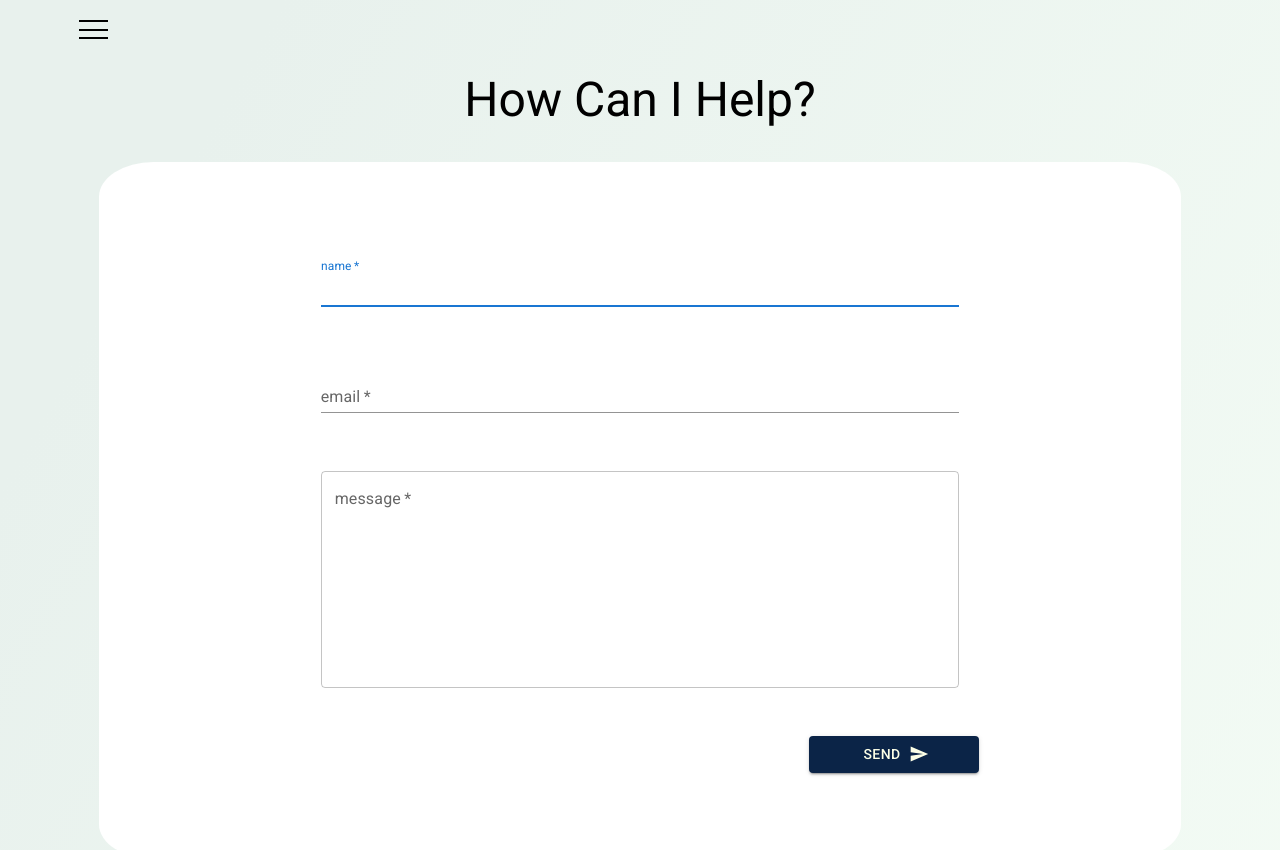
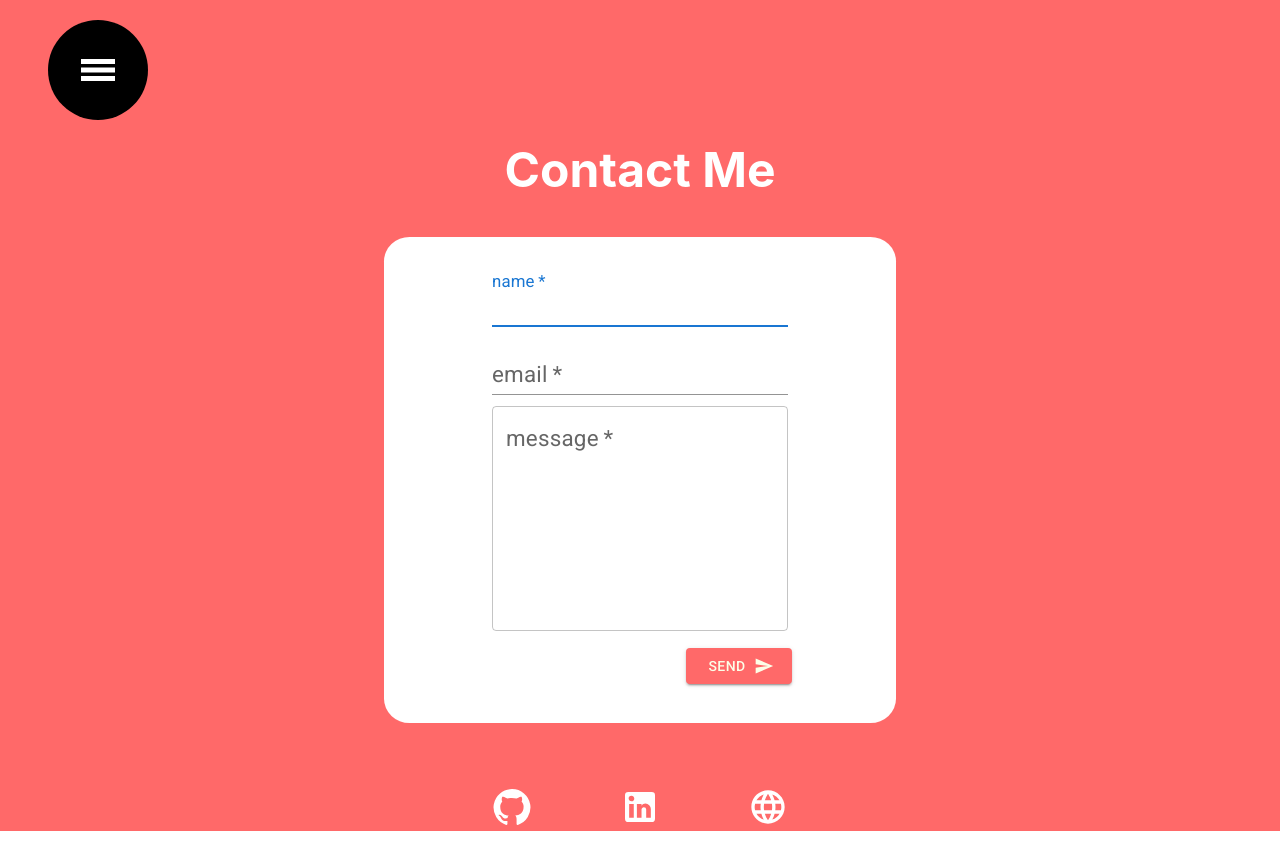
Before and after one commit to gshawnr/react_personal_site, a React (Create React App) app: page /contact in a window 1280 px wide. Shown: the top 850 px of the page. Built offline with nearby package versions, Linux system fonts and the light colour scheme; no server answers.

Commit message:
clean up

```diff
--- a/src/components/AboutMeContent.css
+++ b/src/components/AboutMeContent.css
@@ -1,5 +1,5 @@
 .about-me-content .about-me-content-text {
-  font-size: 1.25em;
+  font-size: 1.4rem;
   margin: 2% 15%;
-  padding: 2% 0 5%;
+  padding: 2% 0 3%;
 }
--- a/src/components/AboutMeContent.tsx
+++ b/src/components/AboutMeContent.tsx
@@ -4,7 +4,7 @@ import "./AboutMeContent.css";
 
 function AboutMeContent() {
   return (
-    <Box>
+    <Box sx={{ backgroundColor: "#FAF8F1" }}>
       <Box sx={{ textAlign: "center" }}>
         <Typography variant="h3">About Me</Typography>
       </Box>
@@ -19,8 +19,8 @@ function AboutMeContent() {
           engaging and interactive user interfaces. I'm also passionate about
           developing robust, scalable back-end solutions to support these
           applications. In addition to my technical experience, I hold a
-          business degree and a diploma in Software Systems Development from
-          BCIT.
+          business degree from the Richard Ivey School of Business and a
+          Software Systems Developer diploma from BCIT.
         </Typography>
         <Typography className="about-me-content-text">
           I'm always looking for new challenges and opportunities to learn and
--- a/src/components/App.css
+++ b/src/components/App.css
@@ -1,4 +1,5 @@
 .App {
+  background-color: #009fbd;
   text-align: center;
 }
 .app-nav {
@@ -12,18 +13,19 @@
 
 .app-nav__menu-icon {
   display: block;
-  width: 29px;
-  height: 19px;
+  width: 35px;
+  height: 22px;
   position: relative;
-  margin-left: 2.5em;
+  /* margin-left: 2.5em; */
   cursor: pointer;
 }
 
 .app-nav__menu-icon span {
   display: block;
   width: 99%;
-  height: 2px;
-  background-color: #000;
+  height: 5px;
+  /* background-color: #000; */
+  background-color: #fff;
   position: absolute;
   left: -1;
   transition: transform 0.2s ease-in-out;
--- a/src/components/App.tsx
+++ b/src/components/App.tsx
@@ -1,15 +1,34 @@
-import { useState } from "react";
-import { Routes, Route, useNavigate, useLocation } from "react-router-dom";
+import { useEffect, useState } from "react";
+import { Route, Routes, useLocation } from "react-router-dom";
 
+import Contact from "../screens/Contact";
+import Home from "../screens/Home";
+import Portfolio from "../screens/Portfolio";
 import Navbar from "./Navbar";
-import Home from "../screens/Home";
-import Contact from "../screens/Contact";
-import Portfolio from "../screens/Portfolio";
 
 import "./App.css";
 
 function App() {
   const [menuActive, setMenuActive] = useState(false);
+  const [navColor, setNavColor] = useState("#fff");
+
+  const location = useLocation();
+  useEffect(() => {
+    const { pathname } = location;
+    switch (pathname) {
+      case "/":
+        setNavColor("#009FBD");
+        break;
+      case "/portfolio":
+        setNavColor("#f7d060");
+        break;
+      case "/contact":
+        setNavColor("#FF6969");
+        break;
+      default:
+        break;
+    }
+  }, [location]);
 
   const toggleMenu = () => {
     setMenuActive(!menuActive);
@@ -17,14 +36,34 @@ function App() {
 
   return (
     <div className="App">
-      <div className={`app-nav ${menuActive ? "app-nav__menu--active" : ""}`}>
-        <div className="app-nav__menu" onClick={toggleMenu}>
-          <div className="app-nav__menu-icon">
-            <span></span>
-            <span></span>
-            <span></span>
+      <div
+        className={`app-nav ${menuActive ? "app-nav__menu--active" : ""}`}
+        style={{ backgroundColor: navColor }}
+      >
+        <div
+          className="app-nav__menu"
+          onClick={toggleMenu}
+          style={{ backgroundColor: navColor }}
+        >
+          <div
+            style={{
+              width: "100px",
+              height: "100px",
+              backgroundColor: "#000",
+              display: "flex",
+              alignItems: "center",
+              marginLeft: ".75%",
+              justifyContent: "center",
+              borderRadius: "50%",
+            }}
+          >
+            <div className="app-nav__menu-icon">
+              <span></span>
+              <span></span>
+              <span></span>
+            </div>
           </div>
-          <Navbar />
+          <Navbar linkColor={navColor} />
         </div>
       </div>
       <Routes>
--- a/src/components/Navbar.css
+++ b/src/components/Navbar.css
@@ -2,15 +2,14 @@
   display: none;
   position: absolute;
   top: 99%;
-  left: -1;
   width: 99%;
   overflow: hidden;
 }
 
 .nav__menu-items a {
   display: block;
-  color: #000;
-  font-size: 19px;
+  color: #fff;
+  font-size: 1.5em;
   font-weight: bold;
   padding: 14px 5px;
   transition: all 0.2s ease-in-out;
--- a/src/components/Navbar.tsx
+++ b/src/components/Navbar.tsx
@@ -2,13 +2,23 @@ import { Link } from "react-router-dom";
 
 import "./Navbar.css";
 
-const Navbar = () => {
+type NavbarProps = {
+  linkColor: string;
+};
+
+const Navbar = ({ linkColor }: NavbarProps) => {
   return (
     <div>
       <div className="nav__menu-items">
-        <Link to="/">HOME</Link>
-        <Link to="/portfolio">PORTFOLIO</Link>
-        <Link to="/contact">CONTACT</Link>
+        <Link style={{ backgroundColor: linkColor }} to="/">
+          HOME
+        </Link>
+        <Link style={{ backgroundColor: linkColor }} to="/portfolio">
+          PORTFOLIO
+        </Link>
+        <Link style={{ backgroundColor: linkColor }} to="/contact">
+          CONTACT
+        </Link>
       </div>
     </div>
   );
--- a/src/index.css
+++ b/src/index.css
@@ -3,12 +3,7 @@
 }
 
 body {
-  background: rgb(232, 241, 237);
-  background: linear-gradient(
-    120deg,
-    rgba(232, 241, 237, 1) 15%,
-    rgba(223, 245, 227, 0.38139005602240894) 100%
-  );
+  background: #fff;
   margin: 0;
   font-family: -apple-system, BlinkMacSystemFont, "Segoe UI", "Roboto", "Oxygen",
     "Ubuntu", "Cantarell", "Fira Sans", "Droid Sans", "Helvetica Neue",
--- a/src/screens/Contact.css
+++ b/src/screens/Contact.css
@@ -1,33 +1,44 @@
+h1 {
+  font-size: 3rem;
+  margin-top: 0;
+}
+
 .contact-btn-group {
+  display: flex;
+  justify-content: flex-end;
   margin: 3% auto;
   width: 70%;
 }
 
 .contact-container {
-  min-height: 100vh;
-  padding: 1% 0;
+  background-color: #ff6969;
+  margin: 0;
+  min-height: 86vh;
+  padding: 0;
 }
 
 .contact-form-control {
   background-color: white;
   border-radius: 5%;
-  margin: 3%;
-  padding: 5%;
+  margin: 3% auto;
+
+  padding: 2% 3%;
+  width: 40%;
 }
 
 .contact-form-group {
-  margin: 2% auto;
-  padding: 2%;
+  margin: 0.5% auto;
+  padding: 1%;
   width: 70%;
 }
 
 .contact-heading {
-  color: #000;
+  color: #fff;
 }
 
 .contact-social {
   display: flex;
   justify-content: space-around;
-  margin: 5% auto;
+  margin: 5% auto 0;
   width: 30%;
 }
--- a/src/screens/Contact.tsx
+++ b/src/screens/Contact.tsx
@@ -2,8 +2,7 @@ import GitHubIcon from "@mui/icons-material/GitHub";
 import LanguageIcon from "@mui/icons-material/Language";
 import LinkedInIcon from "@mui/icons-material/LinkedIn";
 import SendIcon from "@mui/icons-material/Send";
-import { Button, Container, TextField, Typography } from "@mui/material";
-import Box from "@mui/material/Box";
+import { Button, TextField } from "@mui/material";
 import { useState } from "react";
 
 import { sendMessage } from "../apis/aws";
@@ -17,6 +16,8 @@ type InputEvent = {
     value: string;
   };
 };
+
+const INPUT_FONT_SIZE = "1.4rem";
 
 const Contact = () => {
   const [name, setName] = useState("");
@@ -96,12 +97,10 @@ const Contact = () => {
     }
 
     //msg regex
-    const msgRegex = /^(?!.*['"])[a-zA-Z0-9.-_*(),\\n\s]+$/gm;
+    const msgRegex = /^.{1,}[a-zA-Z0-9.-_*(),\\n\s]+$/gm;
     if (!msgRegex.test(message)) {
       setMsgError(true);
-      setMsgErrorMsg(
-        "Message must be provided. Note special characters are restricted (ie \" and ').  Please try again."
-      );
+      setMsgErrorMsg("Message must be provided.  Please try again.");
       result = false;
     }
 
@@ -109,18 +108,18 @@ const Contact = () => {
   };
 
   return (
-    <Container className="contact-container">
-      <Typography className="contact-heading" variant="h3">
-        How Can I Help?
-      </Typography>
-      <Box className="contact-form-control">
-        <Box className="contact-form-group">
+    <div className="contact-container">
+      <h1 className="contact-heading">Contact Me</h1>
+      <div className="contact-form-control">
+        <div className="contact-form-group">
           <TextField
             autoFocus
             className="contact-input"
             error={nameError}
             fullWidth
             helperText={nameErrorMsg}
+            InputProps={{ style: { fontSize: INPUT_FONT_SIZE } }}
+            InputLabelProps={{ style: { fontSize: INPUT_FONT_SIZE } }}
             label="name"
             onChange={(e) => {
               setNameError(false);
@@ -132,13 +131,15 @@ const Contact = () => {
             value={name}
             variant="standard"
           />
-        </Box>
-        <Box className="contact-form-group">
+        </div>
+        <div className="contact-form-group">
           <TextField
             className="contact-input"
             error={emailError}
             fullWidth
             helperText={emailErrorMsg}
+            InputProps={{ style: { fontSize: INPUT_FONT_SIZE } }}
+            InputLabelProps={{ style: { fontSize: INPUT_FONT_SIZE } }}
             label="email"
             onChange={(e) => {
               setEmailError(false);
@@ -150,13 +151,17 @@ const Contact = () => {
             value={email}
             variant="standard"
           />
-        </Box>
-        <Box className="contact-form-group">
+        </div>
+        <div className="contact-form-group">
           <TextField
             className="contact-input"
             error={msgError}
             fullWidth
             helperText={msgErrorMsg}
+            InputProps={{ style: { fontSize: INPUT_FONT_SIZE } }}
+            InputLabelProps={{
+              style: { fontSize: INPUT_FONT_SIZE },
+            }}
             label="message"
             multiline
             onChange={(e) => {
@@ -165,26 +170,20 @@ const Contact = () => {
               handleMessageChange(e);
             }}
             required
-            rows={8}
+            rows={6}
             value={message}
             variant="outlined"
           />
-        </Box>
-        <Box
-          className="contact-btn-group"
-          sx={{
-            display: "flex",
-            justifyContent: "flex-end",
-          }}
-        >
+        </div>
+        <div className="contact-btn-group">
           <Button
             className="contact-send-btn"
             endIcon={<SendIcon />}
             fullWidth
             sx={{
-              width: "25%",
-              backgroundColor: "#0b2447",
+              backgroundColor: "#ff6969",
               color: "#fcffe7",
+              width: "35%",
             }}
             onClick={handleSubmit}
             type="submit"
@@ -192,31 +191,31 @@ const Contact = () => {
           >
             Send
           </Button>
-        </Box>
-      </Box>
-      <Box className="contact-social">
-        <Box>
+        </div>
+      </div>
+      <div className="contact-social">
+        <div>
           <a href="https://github.com/gshawnr">
-            <GitHubIcon sx={{ color: "#000", fontSize: 40 }} />
+            <GitHubIcon sx={{ color: "#fff", fontSize: 40 }} />
           </a>
-        </Box>
-        <Box>
+        </div>
+        <div>
           <a href="https://linkedin.com/in/shawn-richardson-3132bbb">
-            <LinkedInIcon sx={{ fontSize: 40, color: "#000" }} />
+            <LinkedInIcon sx={{ fontSize: 40, color: "#fff" }} />
           </a>
-        </Box>
-        <Box>
+        </div>
+        <div>
           <a href="http://gsrdev.com/">
-            <LanguageIcon sx={{ color: "#000", fontSize: 40 }} />
+            <LanguageIcon sx={{ color: "#fff", fontSize: 40 }} />
           </a>
-        </Box>
-      </Box>
+        </div>
+      </div>
       <Modal
         modalState={modalState}
         changeModalState={setModalState}
         modalBody={<ContactModalContent data={resMsgName} />}
       />
-    </Container>
+    </div>
   );
 };
 
```
Also changed, not shown: src/screens/Home.css (+7 -9 lines), src/screens/Home.tsx (+9 -9 lines), src/screens/Portfolio.css (+14 -17 lines).
